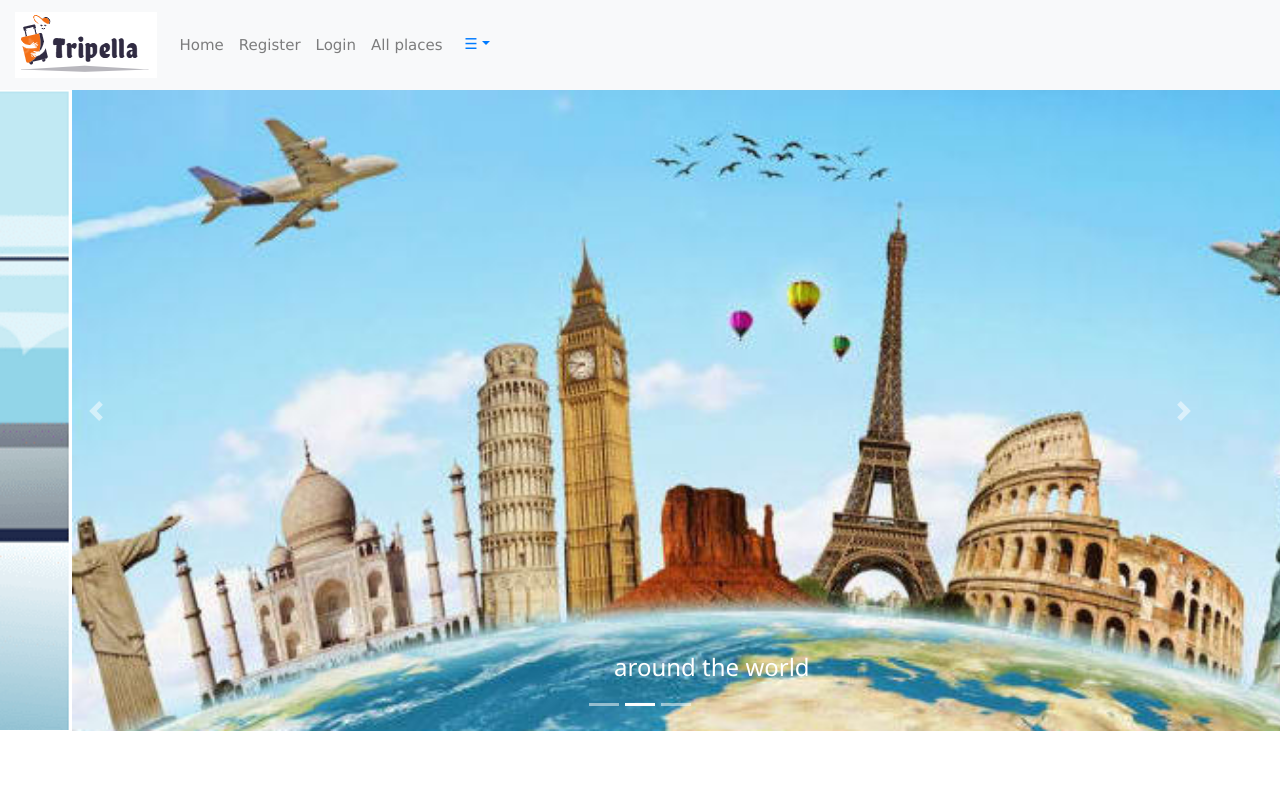
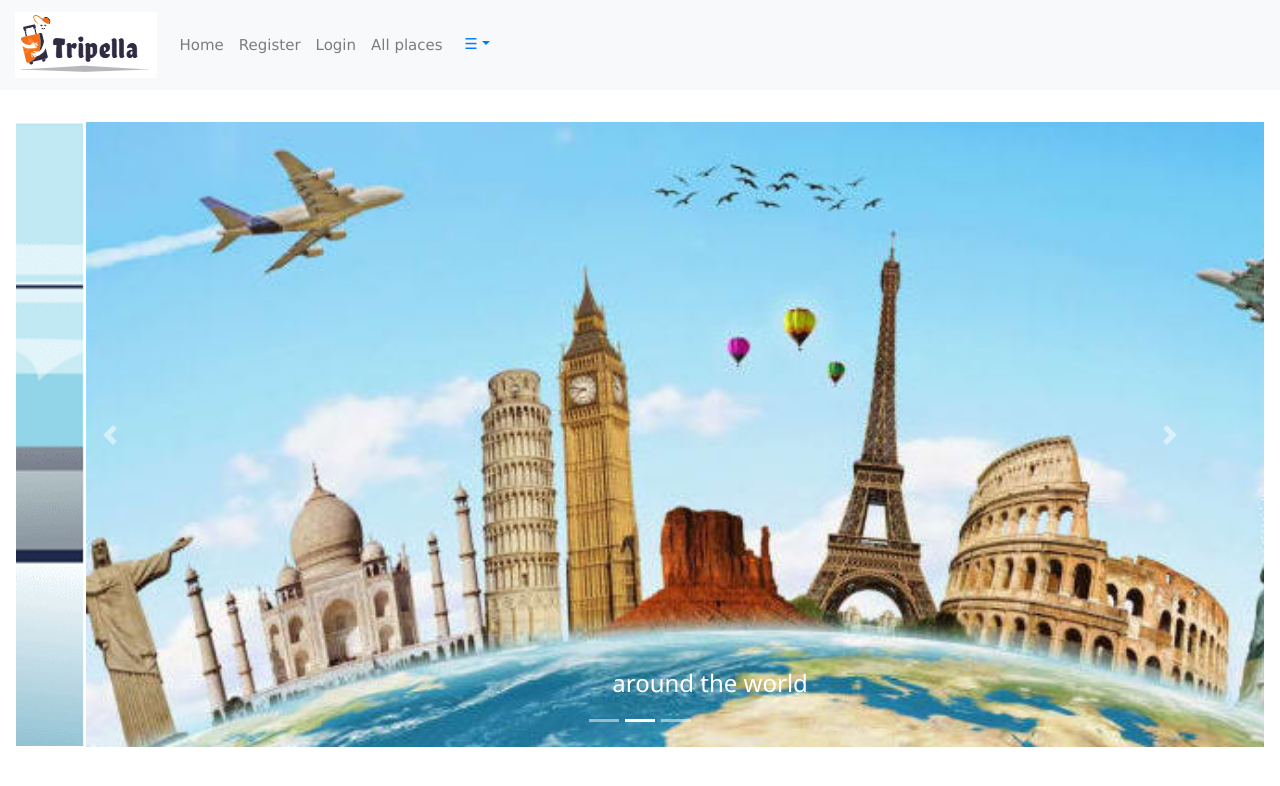
Before and after one commit to khawlahalorini/tripella_frontEnd, a React (Create React App) app: page /home in a window 1280 px wide. Shown: the top 786 px of the page. Built offline with nearby package versions, Linux system fonts and the light colour scheme.

Commit message:
slider edit

```diff
--- a/src/App.css
+++ b/src/App.css
@@ -1,8 +1,3 @@
-/* .slider{
-  padding: 30px;
-} */
-
-
 
 
 /* .cards {
--- a/src/component/Slider.js
+++ b/src/component/Slider.js
@@ -1,5 +1,4 @@
 import React, { Component } from 'react'
-import "../App.css";
 import {Carousel} from 'react-bootstrap'
 import img1 from '../img2/img1.png';
 import img2 from '../img2/img2.jpg';
@@ -9,7 +8,7 @@ export default class Slider extends Component {
     render() {
         return (
 
-            <div class="slider">
+            <div  class="w3-panel w3-padding-16 w3-greey">
             <Carousel>
                 <Carousel.Item>
                      <img
```
